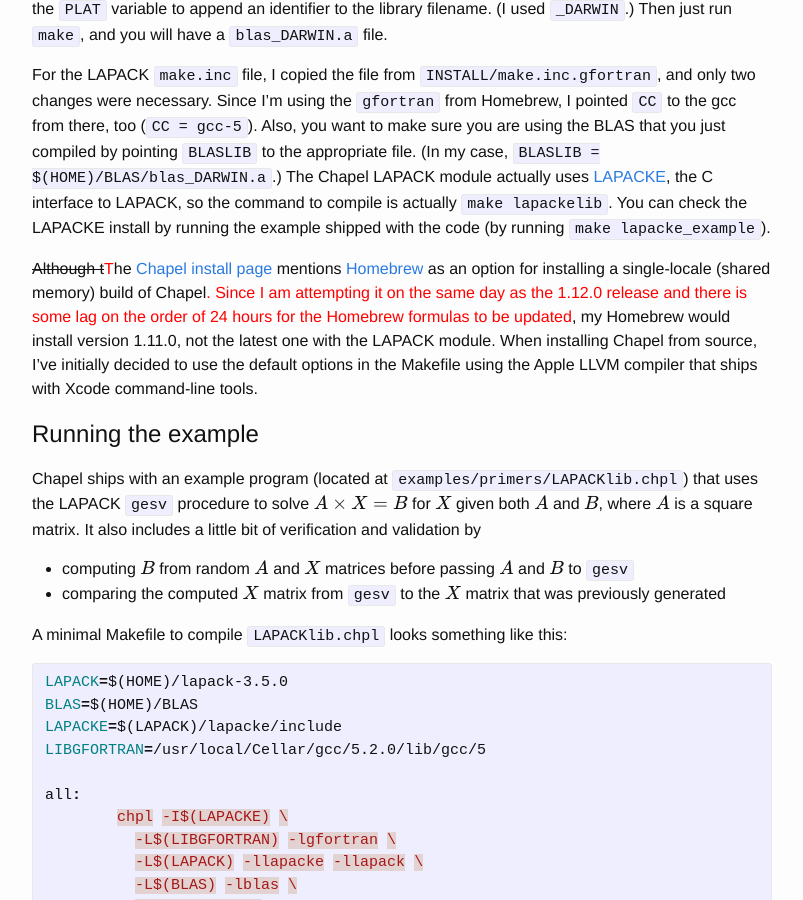
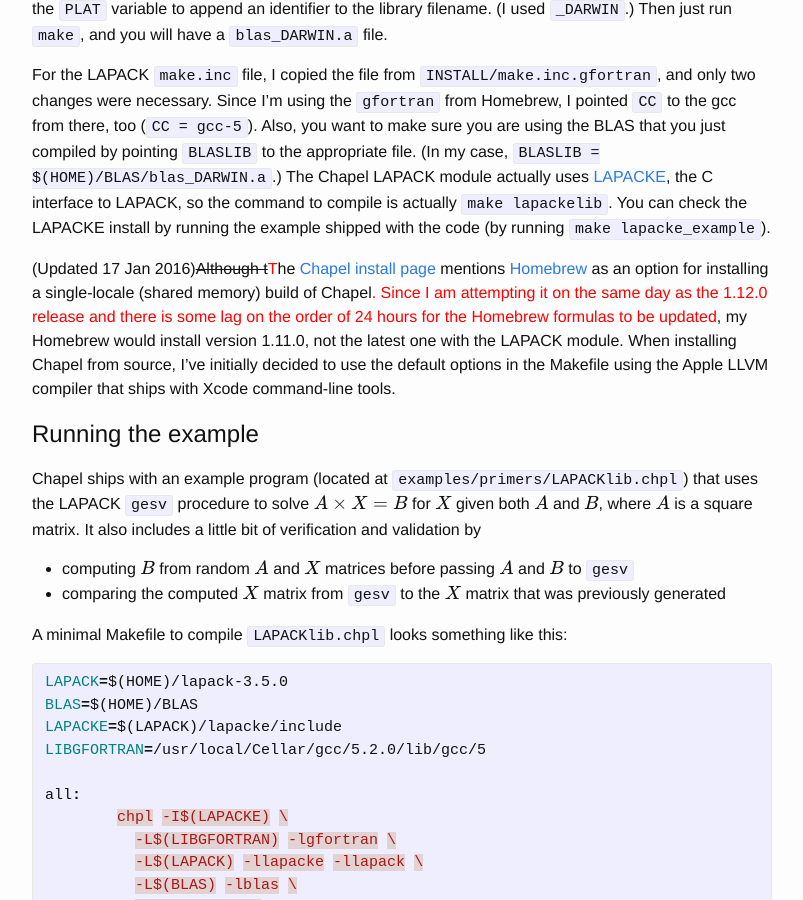
Before and after one commit to padamson/padamson.github.io, a Jekyll site: the page built from _posts/2015-10-11-chapel-and-lapack.markdown, in a window 1280 px wide and 900 px high, scrolled down 1256 px. Shown: the whole window, without its empty margins (238-1041 px from the left). Built offline with Jekyll 4.4.1, drawn with Linux system fonts in a browser that asks for light colours; formulas are drawn with MathJax 3.

Commit message:
fix strikethrough formatting

```diff
--- a/_posts/2015-10-11-chapel-and-lapack.markdown
+++ b/_posts/2015-10-11-chapel-and-lapack.markdown
@@ -61,8 +61,8 @@
 to compile is actually `make lapackelib`. You can check the LAPACKE install by running the
 example shipped with the code (by running `make lapacke_example`).
 
-~~Although t~~<span style="color:red">T</span>he [Chapel install page][chapel-install]
-mentions [Homebrew][homebrew] as an option for
+(Updated 17 Jan 2016)<del>Although t</del><span style="color:red">T</span>he
+[Chapel install page][chapel-install] mentions [Homebrew][homebrew] as an option for
 installing a single-locale (shared memory) build of Chapel<span style="color:red">.
 Since I am attempting it on the same day as the 1.12.0 release and there is some lag on the order of 24 hours
 for the Homebrew formulas to be updated</span>, my Homebrew would install version 1.11.0,
```
